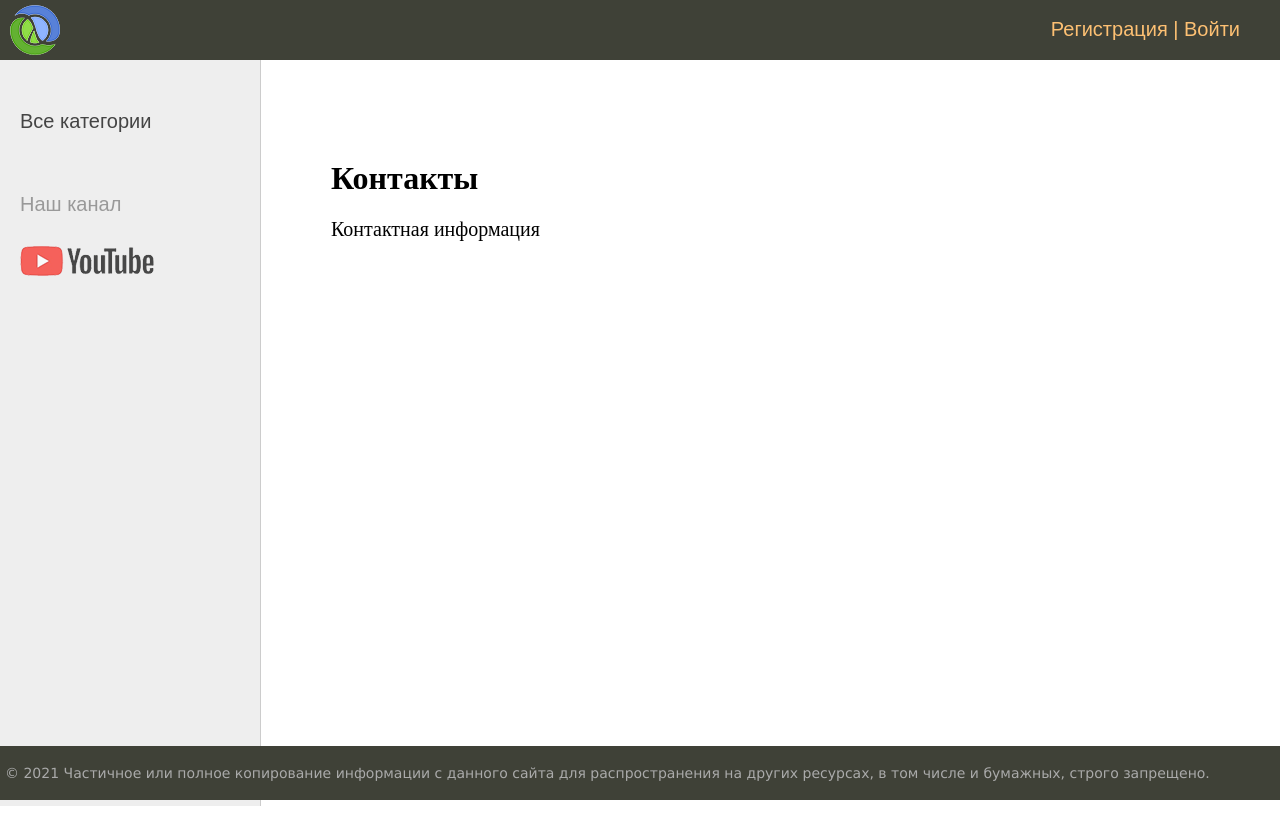
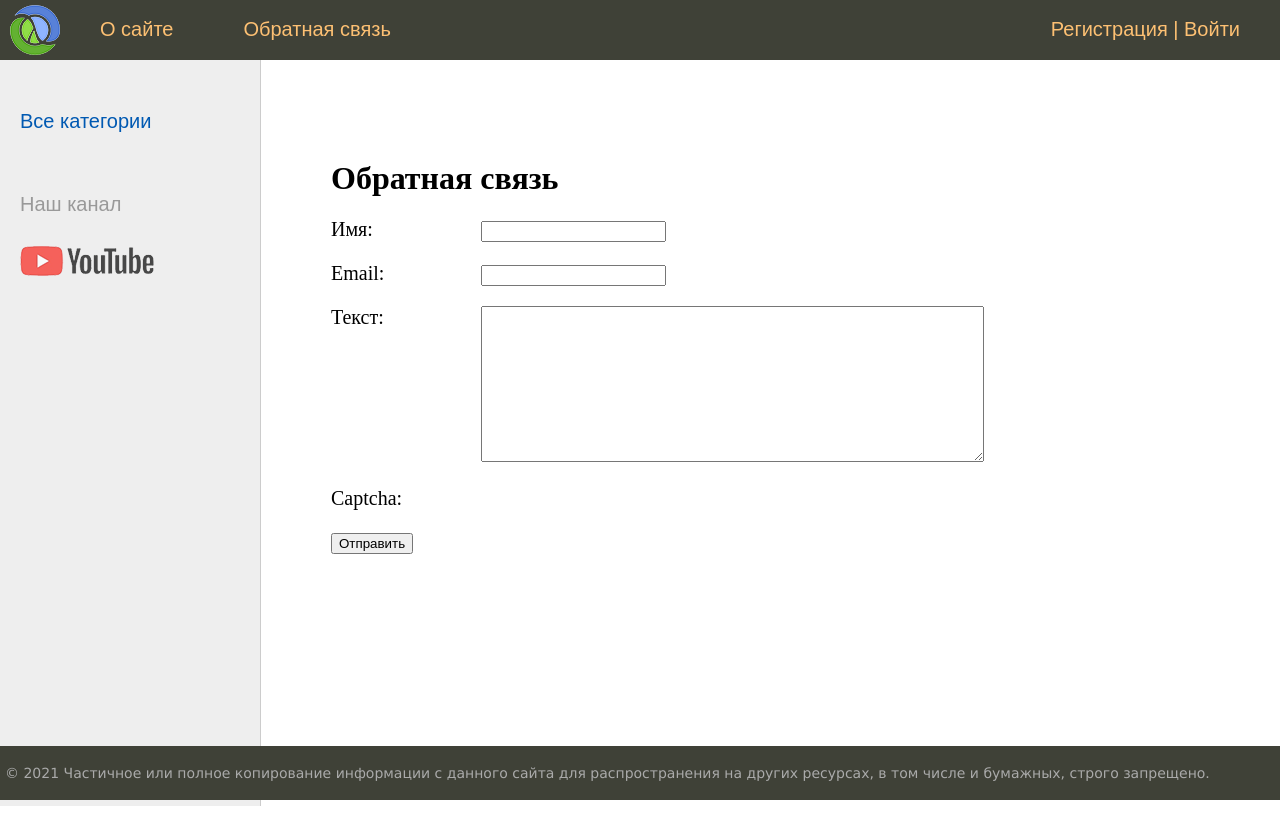
Before and after one commit to Andrey0330/project-2, a Django app: page /contact/ in a window 1280 px wide. Run offline with Django 4.2, Linux system fonts and the light colour scheme; data that the repository does not hold is empty.

Commit message:
Добавил captcha

```diff
--- a/conf/settings.py
+++ b/conf/settings.py
@@ -43,7 +43,7 @@
     'django.contrib.sessions',
     'django.contrib.messages',
     'django.contrib.staticfiles',
-
+    'captcha',
     'debug_toolbar',
     'women.apps.WomenConfig',
 ]
--- a/conf/urls.py
+++ b/conf/urls.py
@@ -21,18 +21,17 @@
 
 urlpatterns = [
     path('admin/', admin.site.urls),
+    path('captcha/', include('captcha.urls')),
     path('', include('women.urls'))
 ]
 
-
 if settings.DEBUG:
     import debug_toolbar
+
     urlpatterns = [
-        path('__debug__/', include('debug_toolbar.urls')),
-    ] + urlpatterns
+                      path('__debug__/', include('debug_toolbar.urls')),
+                  ] + urlpatterns
 
     urlpatterns += static(settings.MEDIA_URL, document_root=settings.MEDIA_ROOT)
 
-
-
 hendler404 = pageNotFound
--- a/women/forms.py
+++ b/women/forms.py
@@ -1,3 +1,4 @@
+from captcha.fields import CaptchaField
 from django.contrib.auth.forms import AuthenticationForm
 from django import forms
 from django.contrib.auth.forms import UserCreationForm
@@ -48,3 +49,10 @@
 class LoginUserForm(AuthenticationForm):
     username = forms.CharField(label='Логин', widget=forms.TextInput(attrs={'class': 'form-input'}))
     password = forms.CharField(label='Пароль', widget=forms.PasswordInput(attrs={'class': 'form-input'}))
+
+
+class ContactForm(forms.Form):
+    name = forms.CharField(label='Имя', max_length=255)
+    email = forms.EmailField(label='Email')
+    content = forms.CharField(label='Текст', widget=forms.Textarea(attrs={'cols': 60, 'rows': 10}))
+    captcha = CaptchaField()
--- a/women/templates/women/contact.html
+++ b/women/templates/women/contact.html
@@ -2,7 +2,16 @@
 
 {% block content %}
 
-    <h1>{{ title }}</h1>
-    <p>Контактная информация</p>
+<h1>{{ title }}</h1>
+
+<form action="{% url 'contact' %}" method="post">
+    {% csrf_token %}
+    <div class="form-error">{{ form.non_field_errors }}</div>
+    {% for f in form %}
+        <p><label class="form-label" for="{{ f.id_for_label }}">{{ f.label }}: </label>{{ f }}</p>
+    <div class="form-error">{{ f.errors }}</div>
+    {% endfor %}
+    <button type="submit">Отправить</button>
+</form>
 
 {% endblock content %}
--- a/women/templates/women/register.html
+++ b/women/templates/women/register.html
@@ -5,6 +5,7 @@
 <h1>{{ title }}</h1>
 <form method="post">
     {% csrf_token %}
+    <div class="form-error">{{ form.non_field_errors }}</div>
     {% for f in form %}
         <p><label class="form-label" for="{{ f.id_for_label }}">{{ f.label }}: </label>{{ f }}</p>
         <div class="form-error">{{ f.errors }}</div>
--- a/women/urls.py
+++ b/women/urls.py
@@ -1,10 +1,10 @@
 from django.urls import path
-from .views import WomenList, WomenAbout, AddPage, contact, ShowPost, WomenCategory, RegisterUser, LoginUser, logout_user
+from .views import WomenList, WomenAbout, AddPage, ContactFormView, ShowPost, WomenCategory, RegisterUser, LoginUser, logout_user
 
 urlpatterns = [
     path('', WomenList.as_view(), name='home'),
     path('about/', WomenAbout.as_view(), name='about'),
-    path('contact/', contact, name='contact'),
+    path('contact/', ContactFormView.as_view(), name='contact'),
     path('addpage/', AddPage.as_view(), name='add_page'),
     path('login/', LoginUser.as_view(), name='login'),
     path('logout/', logout_user, name='logout'),
--- a/women/views.py
+++ b/women/views.py
@@ -6,8 +6,8 @@
 from django.contrib.auth.mixins import LoginRequiredMixin
 from django.urls import reverse_lazy
 from .models import Women, Category
-from .forms import AddPostForm, RegisterUserForm, LoginUserForm
-from .utils import DataMixin, menu
+from .forms import AddPostForm, RegisterUserForm, LoginUserForm, ContactForm
+from .utils import DataMixin
 
 
 class WomenList(DataMixin, ListView):
@@ -79,8 +79,8 @@
 #     return render(request, 'women/add_page.html', context=context)
 
 
-def contact(request):
-    return render(request, 'women/contact.html', {'title': 'Контакты'})
+# def contact(request):
+#     return render(request, 'women/contact.html', {'title': 'Контакты'})
 
 
 # def login(request):
@@ -175,6 +175,20 @@
     logout(request)
     return redirect('login')
 
+class ContactFormView(DataMixin, FormView):
+    form_class = ContactForm
+    template_name = 'women/contact.html'
+    success_url = reverse_lazy('home')
+
+    def get_context_data(self, **kwargs):
+        context = super().get_context_data(**kwargs)
+        c_def = self.get_user_context(title='Обратная связь')
+        return dict(list(context.items()) + list(c_def.items()))
+
+    def form_valid(self, form):
+        print(form.cleaned_data)
+        return redirect('home')
+
 
 def pageNotFound(request, exception):
     return HttpResponseNotFound('Страница не найдена')
```
